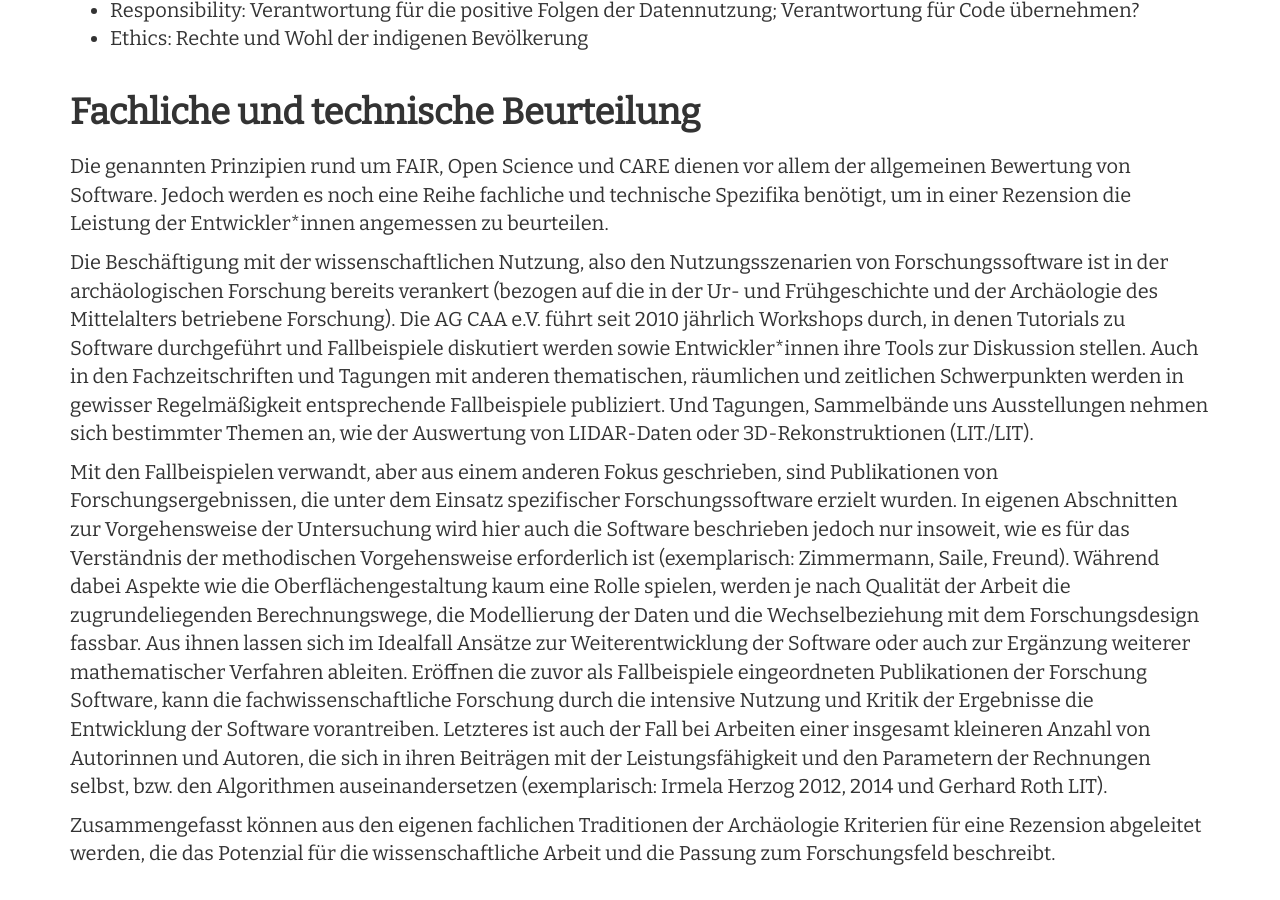
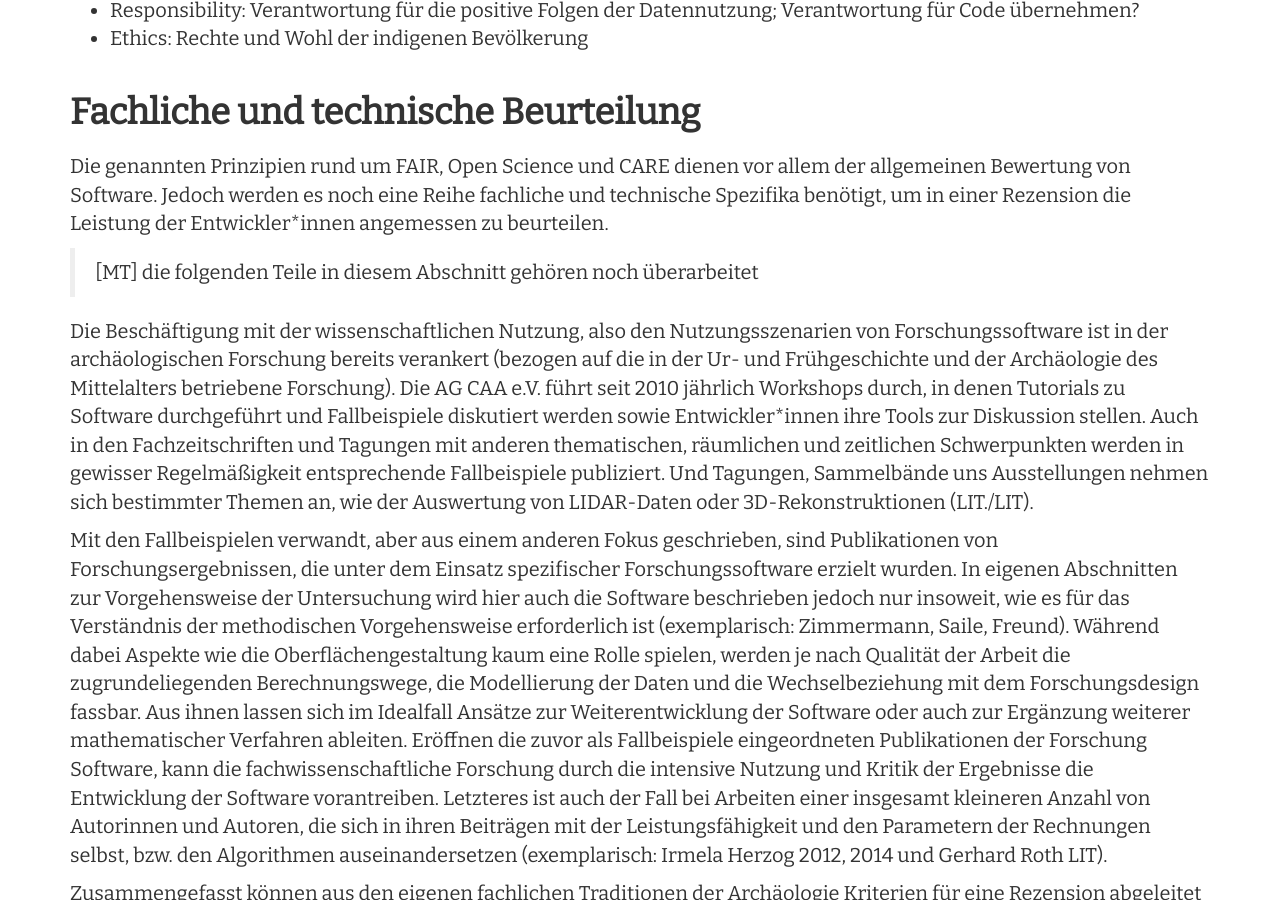
Before and after one commit to Research-Squirrel-Engineers/Impuls_SoftwareRezensionen_DGUF, a Jekyll site: the page built from Draft.md, in a window 1280 px wide and 900 px high, scrolled down 7759 px. Built offline with Jekyll 4.4.1, drawn with Linux system fonts in a browser that asks for light colours; nearby versions of some CDN libraries.

Commit message:
Fachliche & techn. Beurteilung -> Hinweis auf Überarbeitung

```diff
--- a/Draft.md
+++ b/Draft.md
@@ -180,6 +180,8 @@ Inklusvitiät bei der Entwicklung
 
 Die genannten Prinzipien rund um FAIR, Open Science und CARE dienen vor allem der allgemeinen Bewertung von Software. Jedoch werden es noch eine Reihe fachliche und technische Spezifika benötigt, um in einer Rezension die Leistung der Entwickler\*innen angemessen zu beurteilen.
 
+> [MT] die folgenden Teile in diesem Abschnitt gehören noch überarbeitet
+
 Die Beschäftigung mit der wissenschaftlichen Nutzung, also den Nutzungsszenarien von Forschungssoftware ist in der archäologischen Forschung bereits verankert (bezogen auf die in der Ur- und Frühgeschichte und der Archäologie des Mittelalters betriebene Forschung). Die AG CAA e.V. führt seit 2010 jährlich Workshops durch, in denen Tutorials zu Software durchgeführt und Fallbeispiele diskutiert werden sowie Entwickler\*innen ihre Tools zur Diskussion stellen. Auch in den Fachzeitschriften und Tagungen mit anderen thematischen, räumlichen und zeitlichen Schwerpunkten werden in gewisser Regelmäßigkeit entsprechende Fallbeispiele publiziert. Und Tagungen, Sammelbände uns Ausstellungen nehmen sich bestimmter Themen an, wie der Auswertung von LIDAR-Daten oder 3D-Rekonstruktionen (LIT./LIT).
 
 Mit den Fallbeispielen verwandt, aber aus einem anderen Fokus geschrieben, sind Publikationen von Forschungsergebnissen, die unter dem Einsatz spezifischer Forschungssoftware erzielt wurden. In eigenen Abschnitten zur Vorgehensweise der Untersuchung wird hier auch die Software beschrieben jedoch nur insoweit, wie es für das Verständnis der methodischen Vorgehensweise erforderlich ist (exemplarisch: Zimmermann, Saile, Freund). Während dabei Aspekte wie die Oberflächengestaltung kaum eine Rolle spielen, werden je nach Qualität der Arbeit die zugrundeliegenden Berechnungswege, die Modellierung der Daten und die Wechselbeziehung mit dem Forschungsdesign fassbar. Aus ihnen lassen sich im Idealfall Ansätze zur Weiterentwicklung der Software oder auch zur Ergänzung weiterer mathematischer Verfahren ableiten. Eröffnen die zuvor als Fallbeispiele eingeordneten Publikationen der Forschung Software, kann die fachwissenschaftliche Forschung durch die intensive Nutzung und Kritik der Ergebnisse die Entwicklung der Software vorantreiben. Letzteres ist auch der Fall bei Arbeiten einer insgesamt kleineren Anzahl von Autorinnen und Autoren, die sich in ihren Beiträgen mit der Leistungsfähigkeit und den Parametern  der Rechnungen selbst, bzw. den Algorithmen auseinandersetzen (exemplarisch: Irmela Herzog 2012, 2014 und Gerhard Roth LIT).
```
